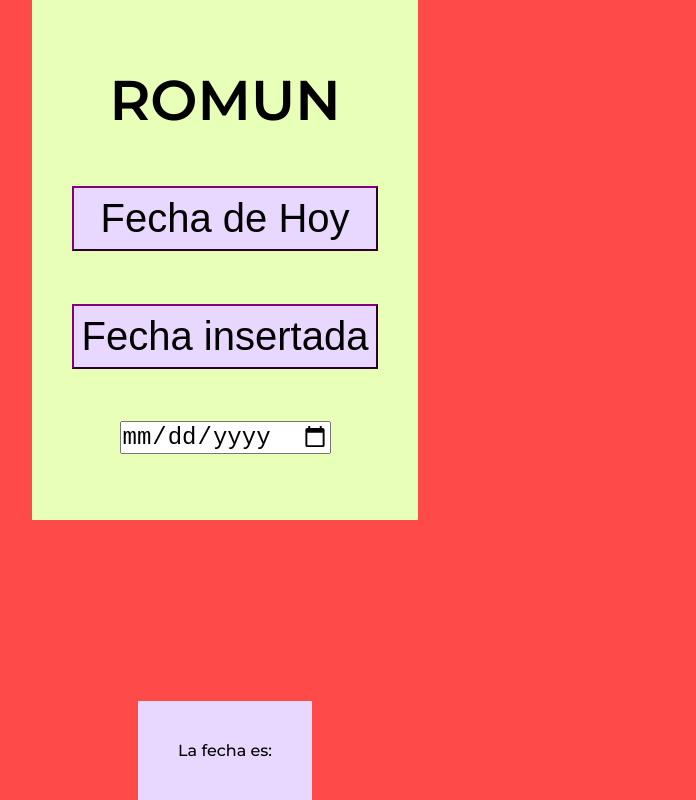
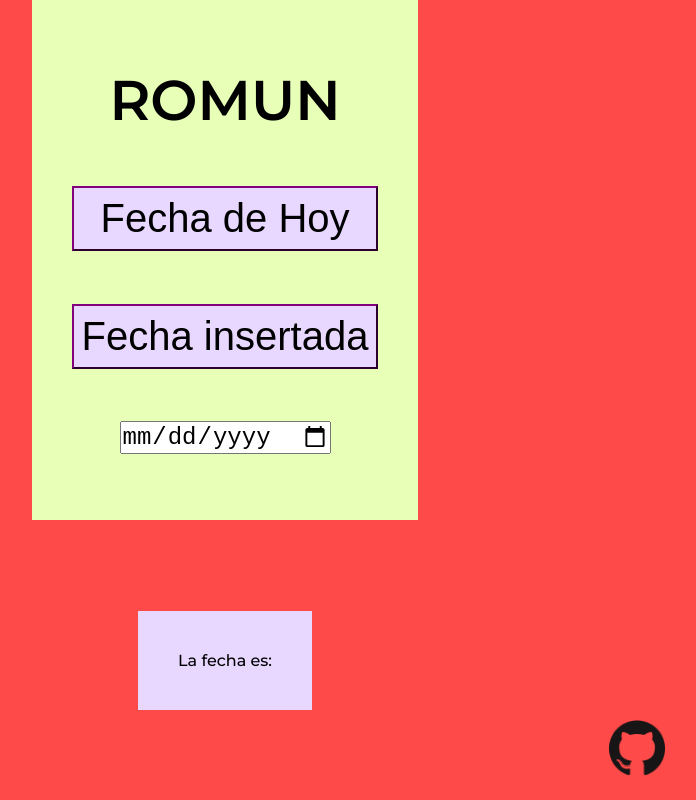
Before and after one commit to JavierRibaldelRio/Romun, a React (Create React App) app in the folder web/romun/: page / in a window 1280 px wide. Shown: the whole page, without its empty margins (415-1111 px from the left). Built offline with nearby package versions, Linux system fonts and the light colour scheme.

Commit message:
He hecho el link a git hub

```diff
--- a/web/romun/src/App.js
+++ b/web/romun/src/App.js
@@ -25,7 +25,9 @@
         <PanelControl mandarTexto={this.actualizarTexto.bind(this)} />
 
         <ZonaFecha texto={this.state.textoAMostrar}></ZonaFecha>
-      </div>
+
+        <a href='https://github.com/JavierRibaldelRio' target='_blank'><img className="GitHub_Logo" src="./GitHub-Mark/PNG/GitHub-Mark-120px-plus.png"></img></a>
+      </div >
     );
   }
 }
--- a/web/romun/src/index.css
+++ b/web/romun/src/index.css
@@ -88,3 +88,17 @@
   justify-content: space-around;
   height: 55vh;
 }
+
+.GitHub_Logo {
+
+  max-height: 7vmin;
+
+
+  position: absolute;
+
+  float: inline-end;
+
+  left: 80vw;
+  top: 90vh;
+
+}
```
